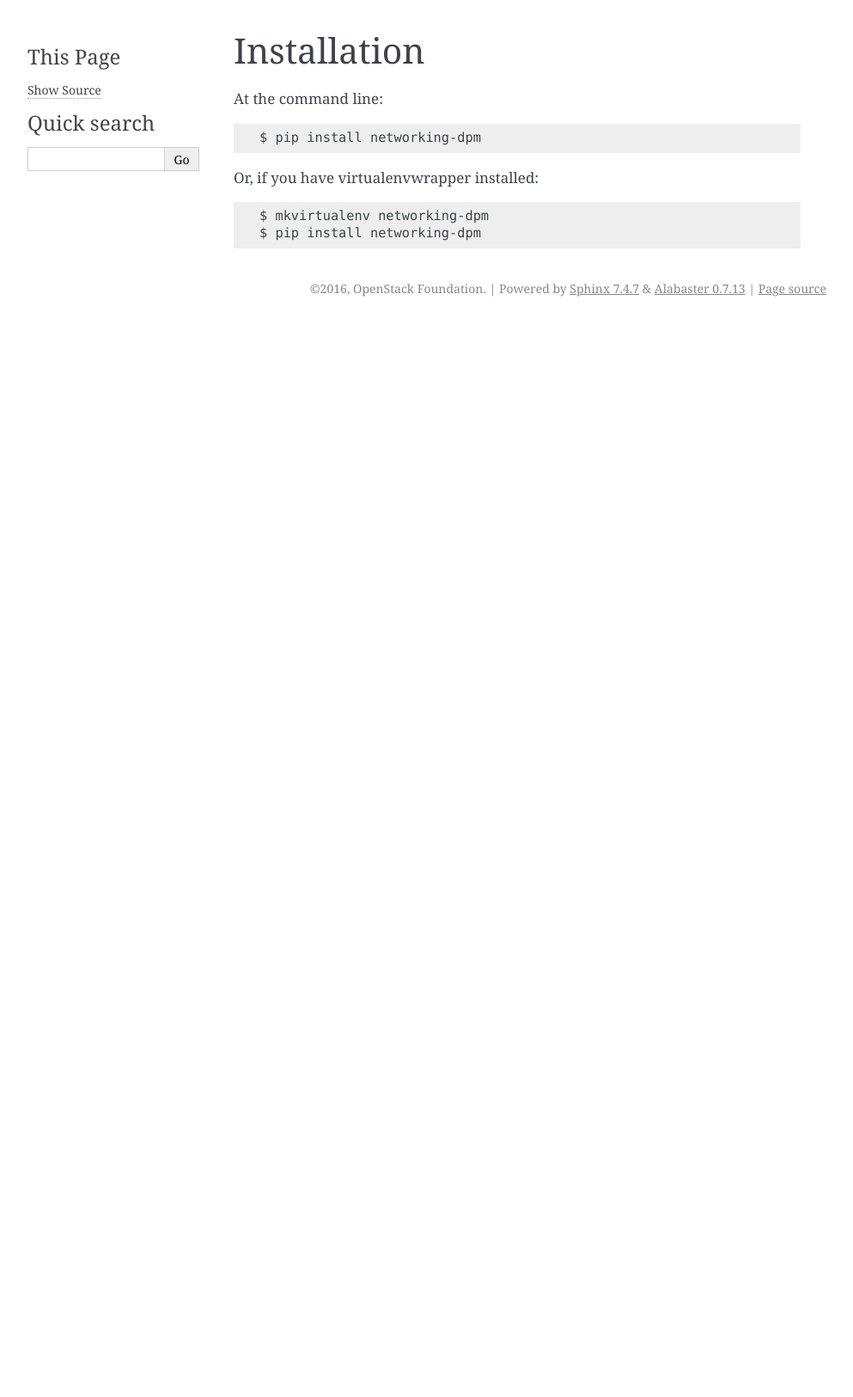
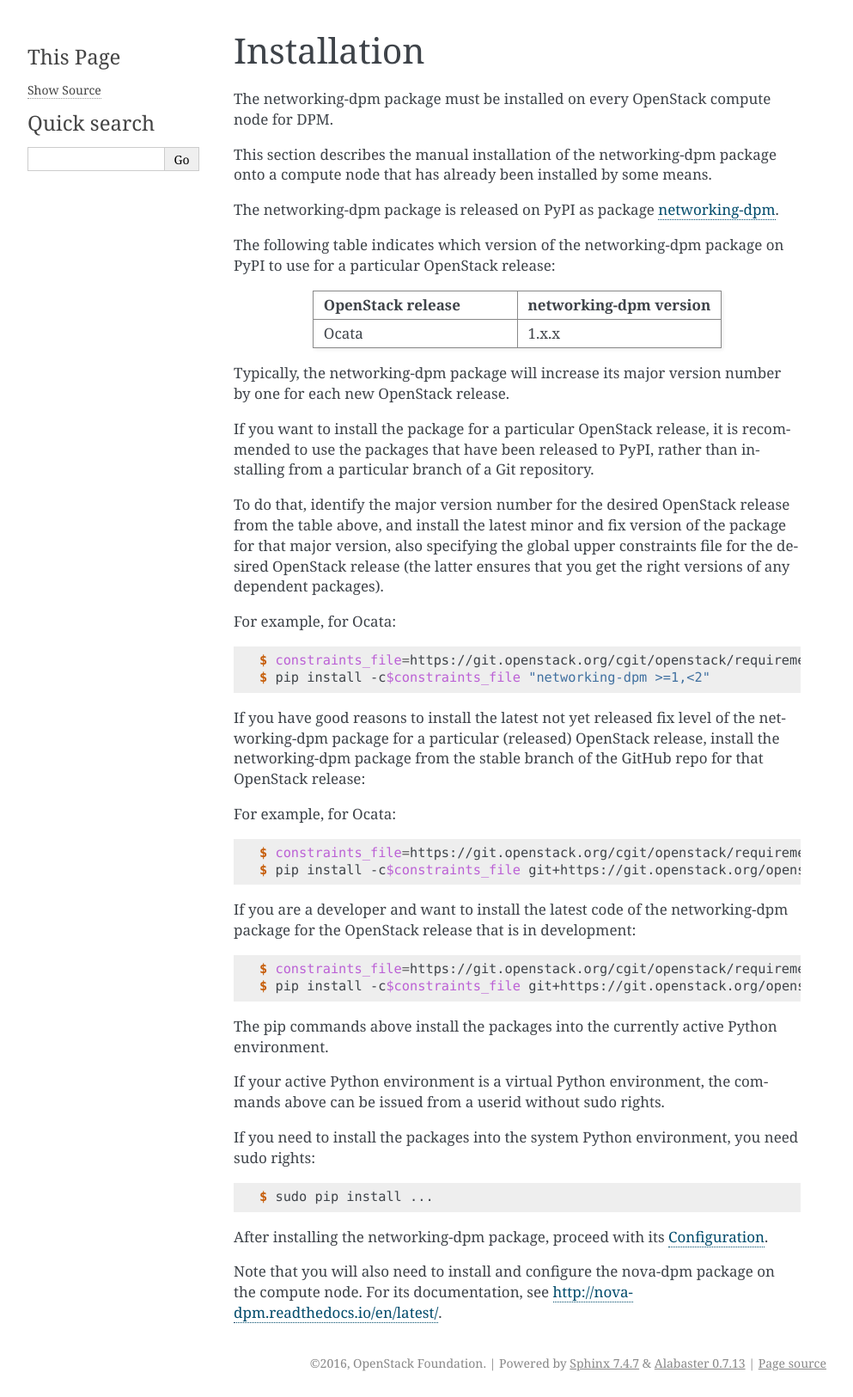
Before and after one commit to openstack-archive/networking-dpm, a Sphinx documentation site: the page built from doc/source/installation.rst, in a window 1280 px wide. Shown: the whole page at 86% size, without its empty margins (148-1141 px from the left). Built offline with Sphinx 7.4.7, drawn with Linux system fonts in a browser that asks for light colours; pages that are not in the unit, such as notebooks, are missing from menus; the version number could not be read and is left out; before the commit the page ends 900 px from its top, so only the background shows below that.

Commit message:
Restructured the documentation.
Restructured the documentation for the project.
Fixed incorrect names in the sample config build step and in
.gitignore.
Decoupled .rst files in the main directory from doc source files.

Change-Id: Ic99712d758ae049ce1ce3060044a7dc3ef8a1a1a
Partial-Bug: 1659284
Signed-off-by: Andreas Maier <maiera@de.ibm.com>

```diff
--- a/doc/source/installation.rst
+++ b/doc/source/installation.rst
@@ -1,12 +1,87 @@
+.. _installation:
+
 ============
 Installation
 ============
 
-At the command line::
+The networking-dpm package must be installed on every OpenStack compute node
+for DPM.
 
-    $ pip install networking-dpm
+This section describes the manual installation of the networking-dpm package
+onto a compute node that has already been installed by some means.
 
-Or, if you have virtualenvwrapper installed::
+The networking-dpm package is released on PyPI as package `networking-dpm`_.
 
-    $ mkvirtualenv networking-dpm
-    $ pip install networking-dpm
+.. _`networking-dpm`: https://pypi.python.org/pypi/networking-dpm
+
+The following table indicates which version of the networking-dpm package on
+PyPI to use for a particular OpenStack release:
+
+.. list-table::
+   :widths: 50 50
+   :header-rows: 1
+
+   * - OpenStack release
+     - networking-dpm version
+   * - Ocata
+     - 1.x.x
+
+Typically, the networking-dpm package will increase its major version number by
+one for each new OpenStack release.
+
+If you want to install the package for a particular OpenStack release,
+it is recommended to use the packages that have been released to PyPI, rather
+than installing from a particular branch of a Git repository.
+
+To do that, identify the major version number for the desired OpenStack release
+from the table above, and install the latest minor and fix version of the
+package for that major version, also specifying the global upper constraints
+file for the desired OpenStack release (the latter ensures that you get the
+right versions of any dependent packages).
+
+For example, for Ocata:
+
+.. code-block:: console
+
+    $ constraints_file=https://git.openstack.org/cgit/openstack/requirements/plain/upper-constraints.txt?h=stable/ocata
+    $ pip install -c$constraints_file "networking-dpm >=1,<2"
+
+If you have good reasons to install the latest not yet released fix level of
+the networking-dpm package for a particular (released) OpenStack release,
+install the networking-dpm package from the stable branch of the GitHub repo
+for that OpenStack release:
+
+For example, for Ocata:
+
+.. code-block:: console
+
+    $ constraints_file=https://git.openstack.org/cgit/openstack/requirements/plain/upper-constraints.txt?h=stable/ocata
+    $ pip install -c$constraints_file git+https://git.openstack.org/openstack/networking-dpm@stable/ocata
+
+If you are a developer and want to install the latest code of the
+networking-dpm package for the OpenStack release that is in development:
+
+.. code-block:: console
+
+    $ constraints_file=https://git.openstack.org/cgit/openstack/requirements/plain/upper-constraints.txt?h=master
+    $ pip install -c$constraints_file git+https://git.openstack.org/openstack/networking-dpm@master
+
+The pip commands above install the packages into the currently active Python
+environment.
+
+If your active Python environment is a virtual Python environment, the
+commands above can be issued from a userid without sudo rights.
+
+If you need to install the packages into the system Python environment, you
+need sudo rights:
+
+.. code-block:: console
+
+    $ sudo pip install ...
+
+After installing the networking-dpm package, proceed with its
+:ref:`configuration`.
+
+Note that you will also need to install and configure the nova-dpm
+package on the compute node. For its documentation, see
+http://nova-dpm.readthedocs.io/en/latest/.
--- a/doc/source/readme.rst
+++ /dev/null
@@ -1 +0,0 @@
-.. include:: ../../README.rst
```
Also changed, not shown: CONTRIBUTING.rst (+3 -16 lines), README.rst (+22 -12 lines), doc/source/configuration.rst (renamed from doc/source/sample_config.rst, +21 -20 lines), doc/source/contributing.rst (+29 -1 lines), doc/source/index.rst (+66 -9 lines), doc/source/usage.rst (deleted, +0 -7 lines), 2 other files.
